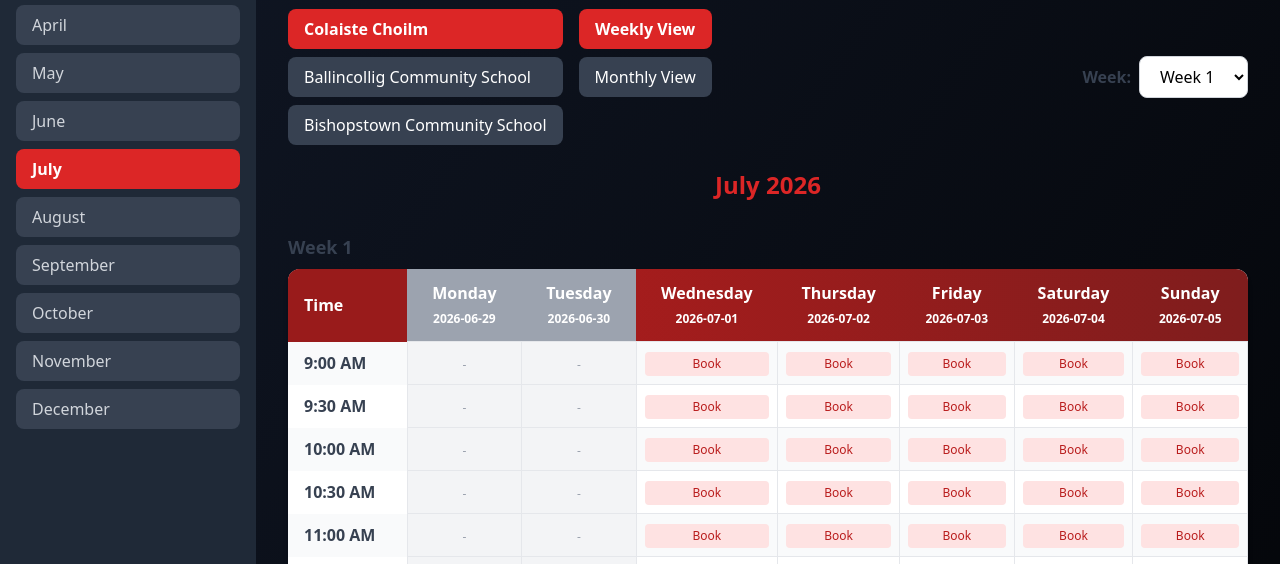
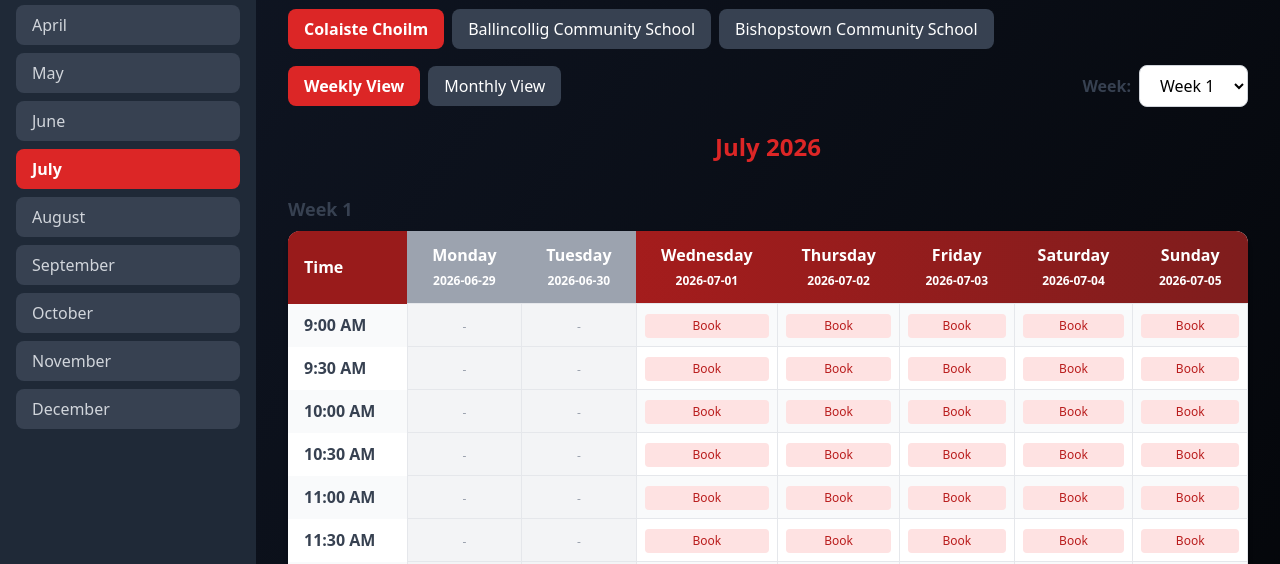
Before and after one commit to millsy5/basketball-scheduler, a website: page public/index.html in a window 1280 px wide. Both pictures are taken after a click on the button "Colaiste Choilm". Shown: the part 215-779 px from the top of the page. Drawn offline with nearby package versions, Linux system fonts and the light colour scheme; no server answers.

Commit message:
Fix school selector layout, monthly view colors, and weekly view rowspan logic

```diff
--- a/public/app.js
+++ b/public/app.js
@@ -46,8 +46,8 @@
         const button = document.getElementById(`school-${s}`);
         if (button) {
             button.className = s === school
-                ? 'text-left px-4 py-2 rounded-lg bg-red-600 text-white hover:bg-red-700 transition font-semibold'
-                : 'text-left px-4 py-2 rounded-lg bg-gray-700 text-white hover:bg-gray-600 transition';
+                ? 'px-4 py-2 rounded-lg bg-red-600 text-white hover:bg-red-700 transition font-semibold'
+                : 'px-4 py-2 rounded-lg bg-gray-700 text-white hover:bg-gray-600 transition';
         }
     });
 
@@ -293,13 +293,9 @@
         table.appendChild(headerRow);
 
         // Create rows for each time slot
-        let skipNextTimeSlot = false;
+        const activeRowspans = new Array(week.length).fill(0); // Track active rowspans for each day column
+
         timeSlots.forEach((time, timeIndex) => {
-            if (skipNextTimeSlot) {
-                skipNextTimeSlot = false;
-                return; // Skip this time slot as it's merged with previous
-            }
-
             const row = document.createElement('tr');
             row.className = timeIndex % 2 === 0 ? 'bg-gray-50' : 'bg-white';
 
@@ -311,11 +307,11 @@
             row.appendChild(timeCell);
 
             // Day cells for this time
-            let skipNextDayCell = false;
             week.forEach((dayInfo, dayIndex) => {
-                if (skipNextDayCell) {
-                    skipNextDayCell = false;
-                    return; // Skip this day cell as it's merged with previous
+                // Decrease active rowspan counter for this column
+                if (activeRowspans[dayIndex] > 0) {
+                    activeRowspans[dayIndex]--;
+                    return; // Skip this cell as it's covered by a rowspan from previous row
                 }
 
                 const booking = findBookingForDate(dayInfo.date, time);
@@ -327,7 +323,7 @@
                     if (booking.end_time === nextTime) {
                         // This is a 1-hour booking, merge with next time slot
                         slotCell.setAttribute('rowspan', '2');
-                        skipNextTimeSlot = true;
+                        activeRowspans[dayIndex] = 1; // Mark this column as having an active rowspan
                     }
                 }
 
--- a/public/index.html
+++ b/public/index.html
@@ -31,17 +31,16 @@
             </header>
 
             <!-- View Controls -->
-            <div class="flex items-center justify-between mb-6">
-                <div class="flex gap-4">
-                    <div class="flex flex-col gap-2">
-                        <button onclick="selectSchool('Colaiste Choilm')" id="school-Colaiste Choilm" class="text-left px-4 py-2 rounded-lg bg-gray-700 text-white hover:bg-gray-600 transition">Colaiste Choilm</button>
-                        <button onclick="selectSchool('Ballincollig Community School')" id="school-Ballincollig Community School" class="text-left px-4 py-2 rounded-lg bg-red-600 text-white hover:bg-red-700 transition font-semibold">Ballincollig Community School</button>
-                        <button onclick="selectSchool('Bishopstown Community School')" id="school-Bishopstown Community School" class="text-left px-4 py-2 rounded-lg bg-gray-700 text-white hover:bg-gray-600 transition">Bishopstown Community School</button>
+            <div class="flex flex-col gap-4 mb-6">
+                <div class="flex gap-2">
+                    <button onclick="selectSchool('Colaiste Choilm')" id="school-Colaiste Choilm" class="px-4 py-2 rounded-lg bg-gray-700 text-white hover:bg-gray-600 transition">Colaiste Choilm</button>
+                    <button onclick="selectSchool('Ballincollig Community School')" id="school-Ballincollig Community School" class="px-4 py-2 rounded-lg bg-red-600 text-white hover:bg-red-700 transition font-semibold">Ballincollig Community School</button>
+                    <button onclick="selectSchool('Bishopstown Community School')" id="school-Bishopstown Community School" class="px-4 py-2 rounded-lg bg-gray-700 text-white hover:bg-gray-600 transition">Bishopstown Community School</button>
                 </div>
-                    <div class="flex flex-col gap-2">
+                <div class="flex items-center justify-between">
+                    <div class="flex gap-2">
                         <button onclick="setViewMode('weekly')" id="viewWeekly" class="px-4 py-2 rounded-lg bg-red-600 text-white hover:bg-red-700 transition font-semibold">Weekly View</button>
                         <button onclick="setViewMode('monthly')" id="viewMonthly" class="px-4 py-2 rounded-lg bg-gray-700 text-white hover:bg-gray-600 transition">Monthly View</button>
-                    </div>
                     </div>
                     <div id="weekSelector" class="flex items-center gap-2">
                         <label class="text-gray-700 font-semibold">Week:</label>
@@ -52,6 +51,7 @@
                             <option value="4">Week 4</option>
                             <option value="5">Week 5</option>
                         </select>
+                    </div>
                 </div>
             </div>
 
```
Lines whose indentation alone changed are shown as unchanged.
